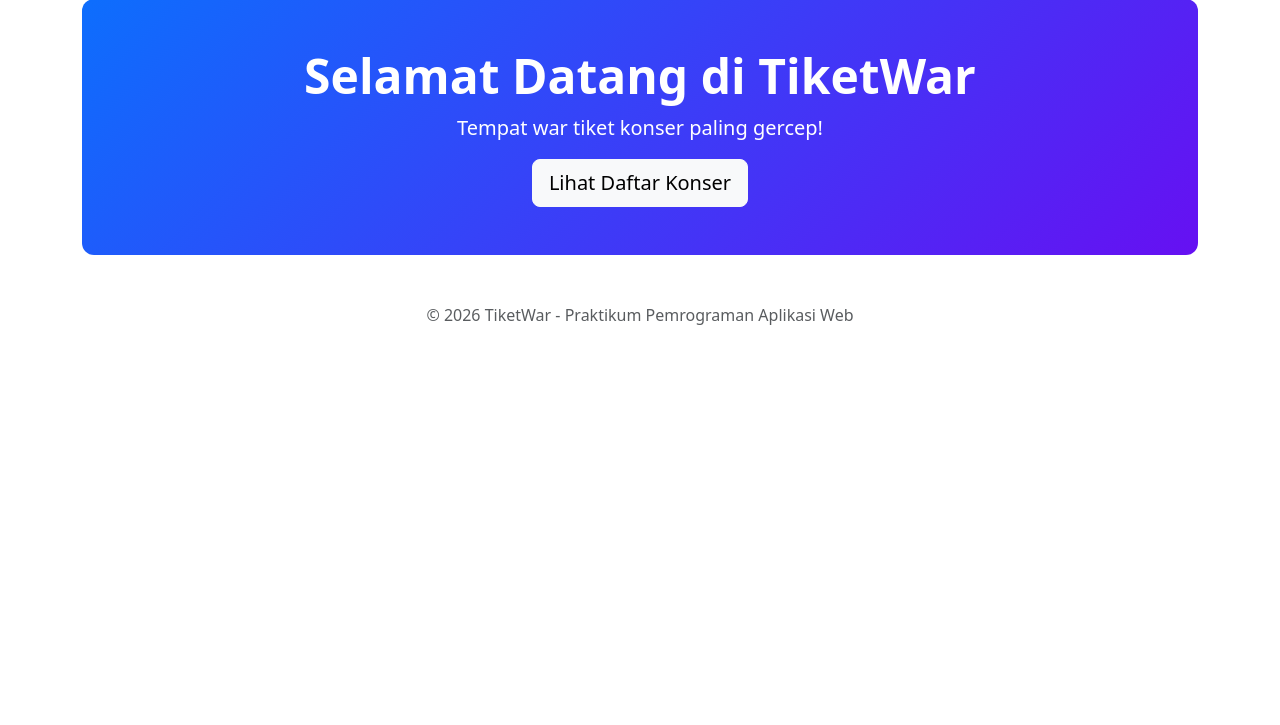
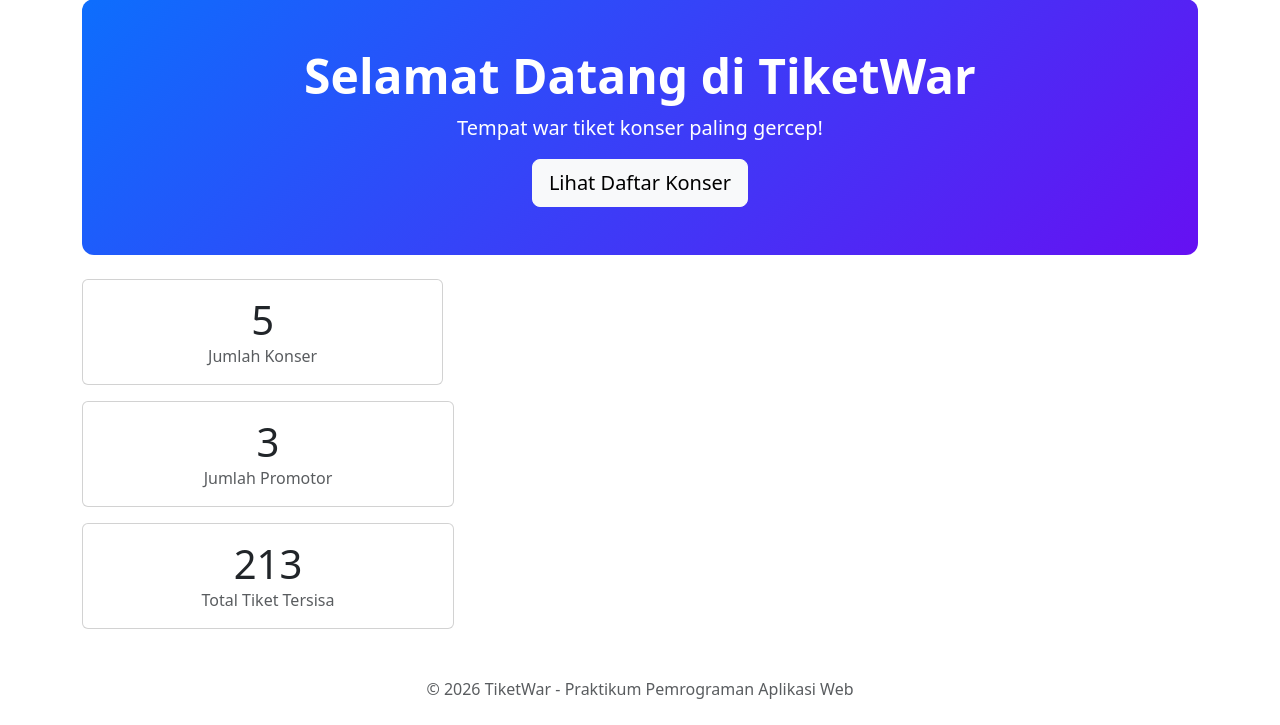
Before and after one commit to joanvino/GD6_2928, a Laravel app: page / in a window 1280 px wide. Shown: the part 495-1220 px from the top of the page. Before the commit the page ends 820 px from the top, so only its background shows below. Run offline with Laravel 12, Linux system fonts and the light colour scheme; data comes from the database, SQL or seed files in the repository.

Commit message:
Membuat ringkasan di beranda

```diff
--- a/tiketwar/resources/views/home.blade.php
+++ b/tiketwar/resources/views/home.blade.php
@@ -9,4 +9,32 @@
         <p class="lead">Tempat war tiket konser paling gercep!</p>
         <a href="{{ route('konser.index') }}" class="btn btn-light btn-lg">Lihat Daftar Konser</a>
     </div>
+    <div class="row g-3">
+    <div class="col-md-4 mb-3">
+        <div class="card text-center">
+            <div class="card-body">
+                <div class="display-6">{{ $jumlahKonser }}</div>
+                    <div class="text-muted">Jumlah Konser</div>
+                </div>
+            </div>
+        </div>
+    </div>
+     <div class="col-md-4 mb-3">
+        <div class="card text-center">
+            <div class="card-body">
+                <div class="display-6">{{ $jumlahPromotor }}</div>
+                    <div class="text-muted">Jumlah Promotor</div>
+                </div>
+            </div>
+        </div>
+    </div>
+     <div class="col-md-4 mb-3">
+        <div class="card text-center">
+            <div class="card-body">
+                <div class="display-6">{{ $totalSisa }}</div>
+                    <div class="text-muted">Total Tiket Tersisa</div>
+                </div>
+            </div>
+        </div>
+    </div>
 @endsection
--- a/tiketwar/routes/web.php
+++ b/tiketwar/routes/web.php
@@ -1,6 +1,8 @@
 <?php
 
 use App\Http\Controllers\KonserController;
+use App\Models\Konser;
+use App\Models\Promotor;
 use App\Http\Controllers\PromotorController;
 use Illuminate\Support\Facades\Route;
 
@@ -13,7 +15,11 @@ $daftarKonser = [
 ];
 
 Route::get('/', function () {
-    return view('home');
+    $jumlahKonser = Konser::count();
+    $jumlahPromotor = Promotor::count();
+    $totalSisa = Konser::sum('sisa');
+
+    return view('home', compact('jumlahKonser', 'jumlahPromotor', 'totalSisa'));
 })->name('home');
 
 Route::get('/konser', [KonserController::class, 'index'])->name('konser.index');
```
